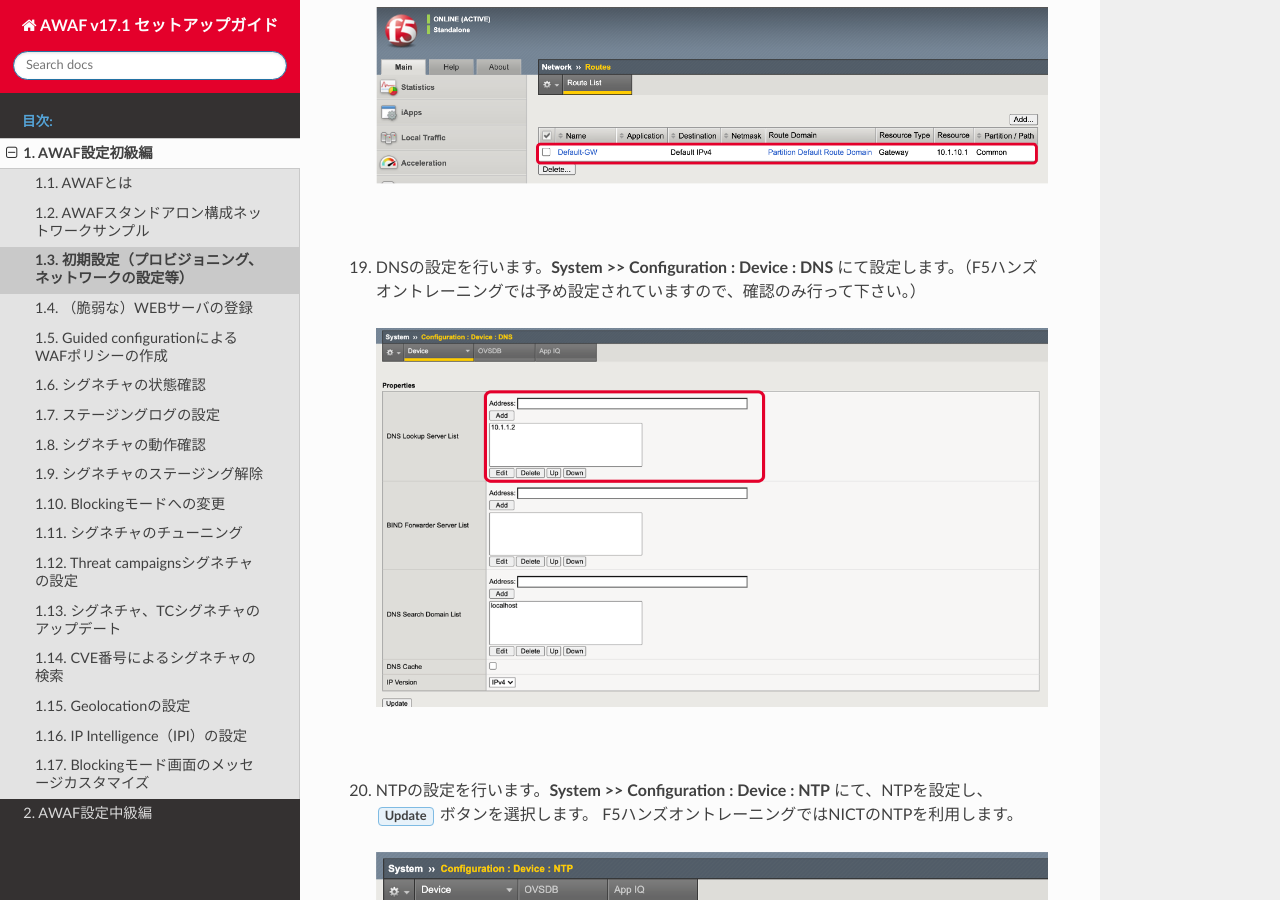
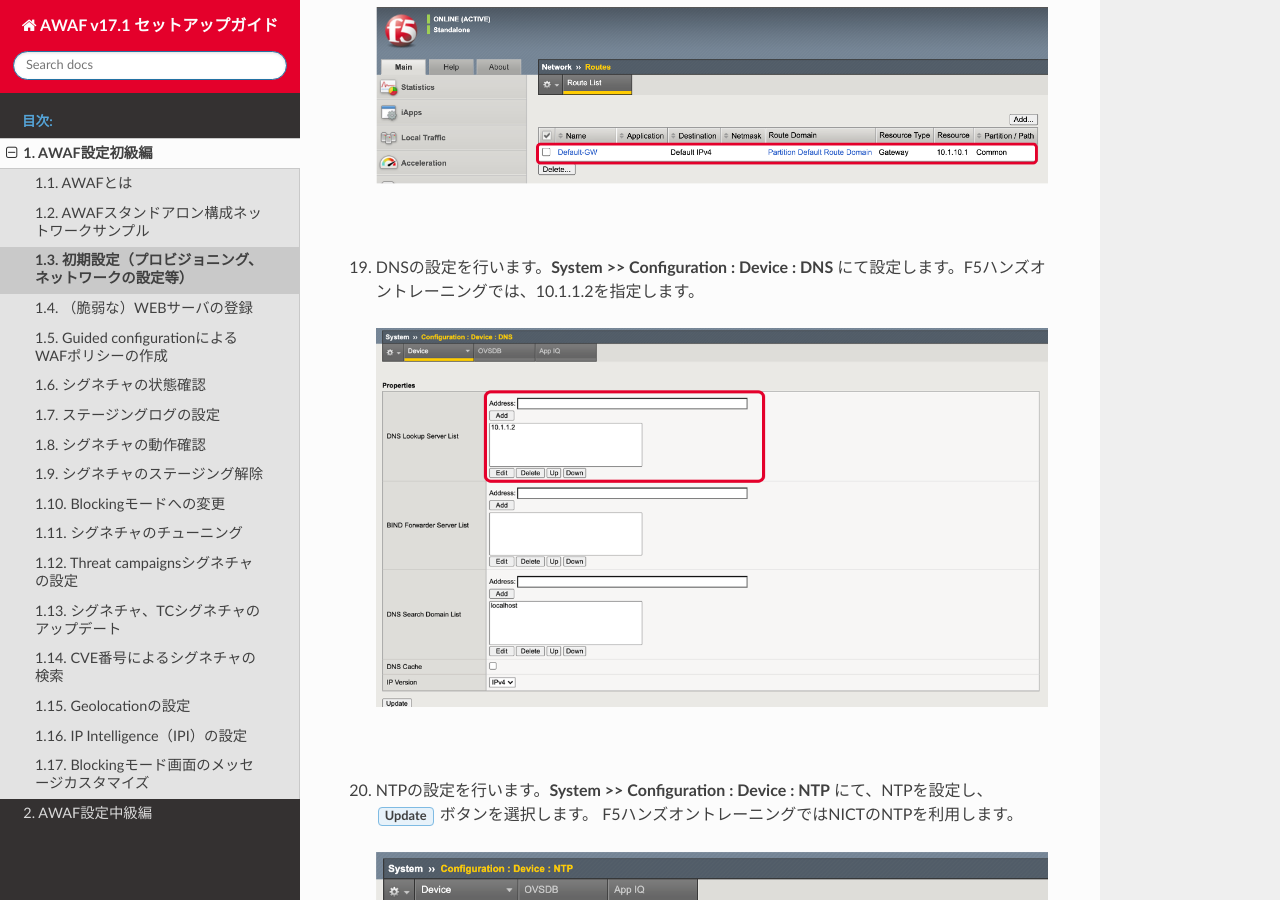
Before and after one commit to BeF5/f5j-easy-setup-waf-17, a Sphinx documentation site: the page built from docs/content1/module03/module03.rst, in a window 1280 px wide and 900 px high, scrolled down 8477 px. Built offline with Sphinx 7.4.7 and the Read the Docs theme 2.0.0, drawn with Linux system fonts in a browser that asks for light colours.

Commit message:
DNSサーバのIPアドレスを明記

```diff
--- a/docs/content1/module03/module03.rst
+++ b/docs/content1/module03/module03.rst
@@ -77,7 +77,7 @@
 
    .. image:: images/mod3-18.png
    |
-#. DNSの設定を行います。**System >> Configuration : Device : DNS** にて設定します。（F5ハンズオントレーニングでは予め設定されていますので、確認のみ行って下さい。）
+#. DNSの設定を行います。**System >> Configuration : Device : DNS** にて設定します。F5ハンズオントレーニングでは、10.1.1.2を指定します。
 
    .. image:: images/mod3-19.png
    |
```
